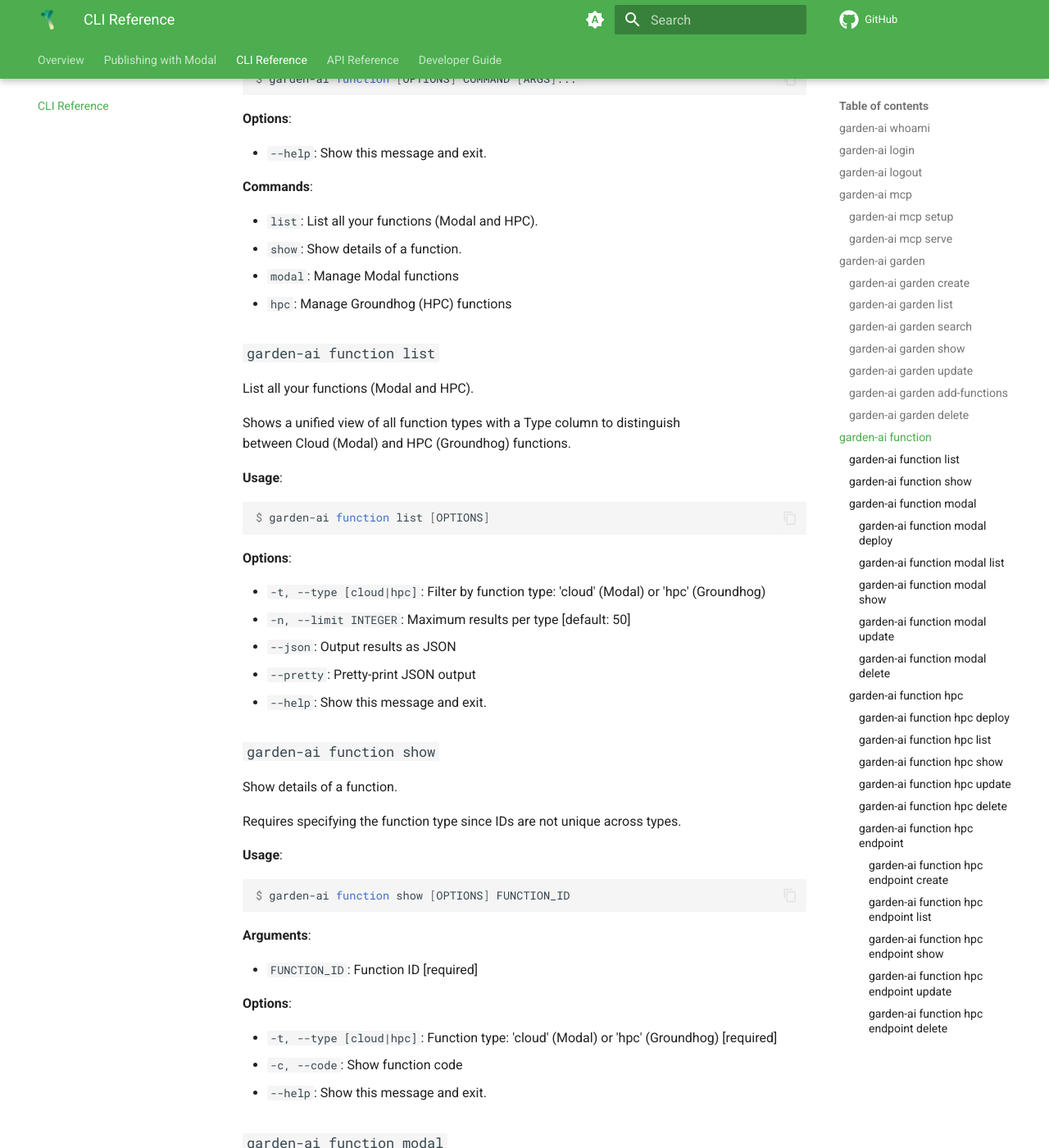
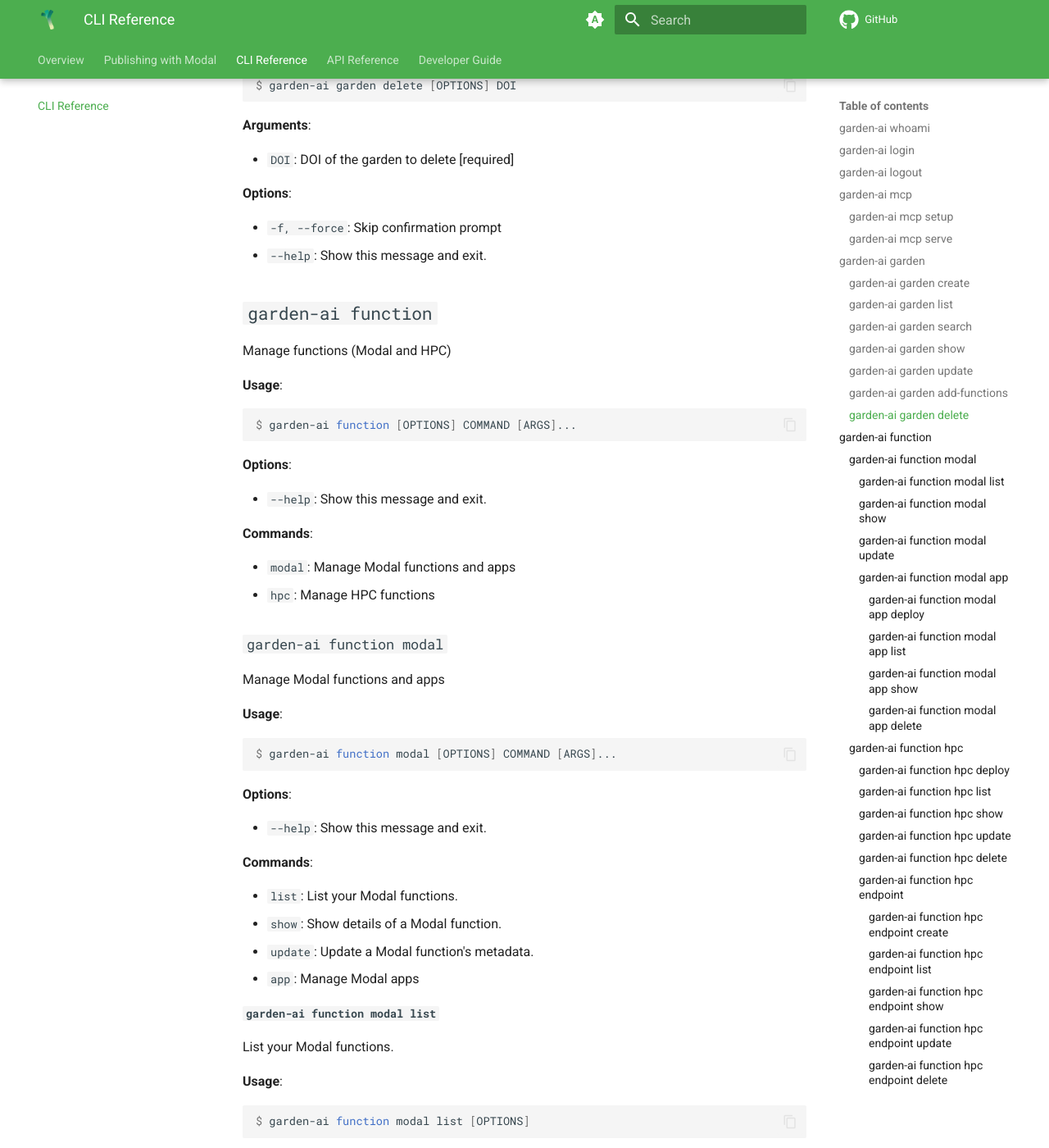
Before and after one commit to Garden-AI/garden, an MkDocs documentation site: the page built from docs/CLI.md, in a window 1280 px wide and 1400 px high, scrolled down 6748 px. Shown: the whole window at 82% size. Built offline with MkDocs 1.6.1 and Material for MkDocs 9.7.7, drawn with Linux system fonts in a browser that asks for light colours; comment, search, counter and statistics services are not loaded; some of the changed text lies outside the part shown.

Commit message:
regenerate cli docs

````diff
--- a/docs/CLI.md
+++ b/docs/CLI.md
@@ -152,12 +152,13 @@
 **Options**:
 
 * `-t, --title TEXT`: Title of the garden  [required]
-* `-a, --authors TEXT`: Comma-separated list of authors  [required]
+* `-a, --authors TEXT`: Comma-separated list of authors. If not provided, uses the current user.
+* `-c, --contributors TEXT`: Comma-separated list of contributors
 * `-d, --description TEXT`: Description of the garden
 * `--tags TEXT`: Comma-separated list of tags
 * `-m, --modal-function-ids TEXT`: Comma-separated Modal function IDs
-* `-g, --hpc-function-ids TEXT`: Comma-separated Groundhog function IDs
-* `--year TEXT`: Publication year
+* `-g, --hpc-function-ids TEXT`: Comma-separated HPC function IDs
+* `--year TEXT`: Publication year  [default: 2026]
 * `--version TEXT`: Garden version  [default: 0.0.1]
 * `--help`: Show this message and exit.
 
@@ -238,10 +246,13 @@
 **Options**:
 
 * `-t, --title TEXT`: New title
-* `-a, --authors TEXT`: New comma-separated list of authors
+* `-a, --authors TEXT`: Comma-separated list of authors. Replaces the entire authors list.
+* `-c, --contributors TEXT`: Comma-separated list of contributors. Replaces the entire contributors list.
 * `-d, --description TEXT`: New description
-* `--tags TEXT`: New comma-separated list of tags
+* `--tags TEXT`: Comma-separated list of tags. Replaces the entire tags list.
 * `--version TEXT`: New version
+* `-m, --modal-function-ids TEXT`: Comma-separated Modal function IDs. Replaces the entire list.
+* `-g, --hpc-function-ids TEXT`: Comma-separated HPC function IDs. Replaces the entire list.
 * `--help`: Show this message and exit.
 
 ### `garden-ai garden add-functions`
@@ -261,7 +272,7 @@
 **Options**:
 
 * `-m, --modal-function-ids TEXT`: Comma-separated Modal function IDs to add
-* `-g, --hpc-function-ids TEXT`: Comma-separated Groundhog function IDs to add
+* `-g, --hpc-function-ids TEXT`: Comma-separated HPC function IDs to add
 * `--replace`: Replace existing functions instead of adding
 * `--help`: Show this message and exit.
 
@@ -300,57 +311,12 @@
 
 **Commands**:
 
-* `list`: List all your functions (Modal and HPC).
-* `show`: Show details of a function.
-* `modal`: Manage Modal functions
-* `hpc`: Manage Groundhog (HPC) functions
-
-### `garden-ai function list`
-
-List all your functions (Modal and HPC).
-
-Shows a unified view of all function types with a Type column to distinguish
-between Cloud (Modal) and HPC (Groundhog) functions.
-
-**Usage**:
-
-```console
-$ garden-ai function list [OPTIONS]
-```
-
-**Options**:
-
-* `-t, --type [cloud|hpc]`: Filter by function type: &#x27;cloud&#x27; (Modal) or &#x27;hpc&#x27; (Groundhog)
-* `-n, --limit INTEGER`: Maximum results per type  [default: 50]
-* `--json`: Output results as JSON
-* `--pretty`: Pretty-print JSON output
-* `--help`: Show this message and exit.
-
-### `garden-ai function show`
-
-Show details of a function.
-
-Requires specifying the function type since IDs are not unique across types.
-
-**Usage**:
-
-```console
-$ garden-ai function show [OPTIONS] FUNCTION_ID
-```
-
-**Arguments**:
-
-* `FUNCTION_ID`: Function ID  [required]
-
-**Options**:
-
-* `-t, --type [cloud|hpc]`: Function type: &#x27;cloud&#x27; (Modal) or &#x27;hpc&#x27; (Groundhog)  [required]
-* `-c, --code`: Show function code
-* `--help`: Show this message and exit.
+* `modal`: Manage Modal functions and apps
+* `hpc`: Manage HPC functions
 
 ### `garden-ai function modal`
 
-Manage Modal functions
+Manage Modal functions and apps
 
 **Usage**:
 
@@ -364,41 +330,14 @@
 
 **Commands**:
 
-* `deploy`: Deploy a Modal app from a Python file.
-* `list`: List your Modal apps.
-* `show`: Show details of a Modal app.
+* `list`: List your Modal functions.
+* `show`: Show details of a Modal function.
 * `update`: Update a Modal function&#x27;s metadata.
-* `delete`: Delete a Modal app and its functions.
-
-#### `garden-ai function modal deploy`
-
-Deploy a Modal app from a Python file.
-
-**Usage**:
-
-```console
-$ garden-ai function modal deploy [OPTIONS] FILE
-```
-
-**Arguments**:
-
-* `FILE`: Path to Modal Python file  [required]
-
-**Options**:
-
-* `-n, --name TEXT`: App name (auto-detected if not provided)
-* `-t, --title TEXT`: Title for functions (defaults to app name)
-* `-a, --authors TEXT`: Comma-separated list of authors
-* `--tags TEXT`: Comma-separated list of tags
-* `--base-image TEXT`: Base Docker image  [default: python:3.11-slim]
-* `-r, --requirements TEXT`: Comma-separated pip requirements
-* `--wait / --no-wait`: Wait for deployment to complete  [default: wait]
-* `--timeout FLOAT`: Deployment timeout in seconds  [default: 300.0]
-* `--help`: Show this message and exit.
+* `app`: Manage Modal apps
 
 #### `garden-ai function modal list`
 
-List your Modal apps.
+List your Modal functions.
 
 **Usage**:
 
@@ -453,14 +395,99 @@
 * `--tags TEXT`: New comma-separated tags
 * `--help`: Show this message and exit.
 
-#### `garden-ai function modal delete`
+#### `garden-ai function modal app`
+
+Manage Modal apps
+
+**Usage**:
+
+```console
+$ garden-ai function modal app [OPTIONS] COMMAND [ARGS]...
+```
+
+**Options**:
+
+* `--help`: Show this message and exit.
+
+**Commands**:
+
+* `deploy`: Deploy a Modal app from a Python file.
+* `list`: List your Modal apps.
+* `show`: Show details of a Modal app.
+* `delete`: Delete a Modal app and its functions.
+
+##### `garden-ai function modal app deploy`
+
+Deploy a Modal app from a Python file.
+
+**Usage**:
+
+```console
+$ garden-ai function modal app deploy [OPTIONS] FILE
+```
+
+**Arguments**:
+
+* `FILE`: Path to Modal Python file  [required]
+
+**Options**:
+
+* `-n, --name TEXT`: App name (auto-detected if not provided)
+* `-t, --title TEXT`: Title for functions (defaults to app name)
+* `-a, --authors TEXT`: Comma-separated list of authors
+* `--tags TEXT`: Comma-separated list of tags
+* `--base-image TEXT`: Base Docker image  [default: python:3.11-slim]
+* `-r, --requirements TEXT`: Comma-separated pip requirements
+* `--wait / --no-wait`: Wait for deployment to complete  [default: wait]
+* `--timeout FLOAT`: Deployment timeout in seconds  [default: 300.0]
+* `--help`: Show this message and exit.
+
+##### `garden-ai function modal app list`
+
+List your Modal apps.
+
+**Usage**:
+
+```console
+$ garden-ai function modal app list [OPTIONS]
+```
+
+**Options**:
+
+* `--json`: Output results as JSON
+* `--pretty`: Pretty-print JSON output
+* `--help`: Show this message and exit.
+
+##### `garden-ai function modal app show`
+
+Show details of a Modal app.
+
+**Usage**:
+
+```console
+$ garden-ai function modal app show [OPTIONS] APP_ID
+```
+
+**Arguments**:
+
+* `APP_ID`: Modal app ID  [required]
+
+**Options**:
+
+* `-c, --code`: Show file contents
+* `--show-app-text`: Show the app_text field (deployed code)
+* `--json`: Output results as JSON
+* `--pretty`: Pretty-print JSON output
+* `--help`: Show this message and exit.
+
+##### `garden-ai function modal app delete`
 
 Delete a Modal app and its functions.
 
 **Usage**:
 
 ```console
-$ garden-ai function modal delete [OPTIONS] APP_ID
+$ garden-ai function modal app delete [OPTIONS] APP_ID
 ```
 
 **Arguments**:
@@ -474,7 +501,7 @@
 
 ### `garden-ai function hpc`
 
-Manage Groundhog (HPC) functions
+Manage HPC functions
 
 **Usage**:
 
@@ -488,16 +515,16 @@
 
 **Commands**:
 
-* `deploy`: Deploy a Groundhog function from a Python...
-* `list`: List your Groundhog functions.
-* `show`: Show details of a Groundhog function.
-* `update`: Update a Groundhog function&#x27;s metadata.
-* `delete`: Delete a Groundhog function.
-* `endpoint`: Manage Groundhog endpoints
+* `deploy`: Deploy a HPC function from a Python file.
+* `list`: List your HPC functions.
+* `show`: Show details of a HPC function.
+* `update`: Update a HPC function&#x27;s metadata.
+* `delete`: Delete a HPC function.
+* `endpoint`: Manage HPC endpoints
 
 #### `garden-ai function hpc deploy`
 
-Deploy a Groundhog function from a Python file.
+Deploy a HPC function from a Python file.
 
 **Usage**:
 
@@ -522,7 +549,7 @@
 
 #### `garden-ai function hpc list`
 
-List your Groundhog functions.
+List your HPC functions.
 
 **Usage**:
 
@@ -538,7 +565,7 @@
 
 #### `garden-ai function hpc show`
 
-Show details of a Groundhog function.
+Show details of a HPC function.
 
 **Usage**:
 
@@ -553,11 +580,13 @@
 **Options**:
 
 * `-c, --code`: Show function code
+* `--json`: Output results as JSON
+* `--pretty`: Pretty-print JSON output
 * `--help`: Show this message and exit.
 
 #### `garden-ai function hpc update`
 
-Update a Groundhog function&#x27;s metadata.
+Update a HPC function&#x27;s metadata.
 
 **Usage**:
 
@@ -581,7 +610,7 @@
 
 #### `garden-ai function hpc delete`
 
-Delete a Groundhog function.
+Delete a HPC function.
 
 **Usage**:
 
@@ -600,7 +629,7 @@
 
 #### `garden-ai function hpc endpoint`
 
-Manage Groundhog endpoints
+Manage HPC endpoints
 
 **Usage**:
 
@@ -614,15 +643,15 @@
 
 **Commands**:
 
-* `create`: Register a new Groundhog endpoint.
-* `list`: List available Groundhog endpoints.
-* `show`: Show details of a Groundhog endpoint.
-* `update`: Update a Groundhog endpoint.
-* `delete`: Delete a Groundhog endpoint.
+* `create`: Register a new HPC endpoint.
+* `list`: List available HPC endpoints.
+* `show`: Show details of a HPC endpoint.
+* `update`: Update a HPC endpoint.
+* `delete`: Delete a HPC endpoint.
 
 ##### `garden-ai function hpc endpoint create`
 
-Register a new Groundhog endpoint.
+Register a new HPC endpoint.
 
 **Usage**:
 
@@ -638,7 +667,7 @@
 
 ##### `garden-ai function hpc endpoint list`
 
-List available Groundhog endpoints.
+List available HPC endpoints.
 
 **Usage**:
 
@@ -655,7 +684,7 @@
 
 ##### `garden-ai function hpc endpoint show`
 
-Show details of a Groundhog endpoint.
+Show details of a HPC endpoint.
 
 **Usage**:
 
@@ -669,11 +698,13 @@
 
 **Options**:
 
+* `--json`: Output results as JSON
+* `--pretty`: Pretty-print JSON output
 * `--help`: Show this message and exit.
 
 ##### `garden-ai function hpc endpoint update`
 
-Update a Groundhog endpoint.
+Update a HPC endpoint.
 
 **Usage**:
 
@@ -693,7 +724,7 @@
 
 ##### `garden-ai function hpc endpoint delete`
 
-Delete a Groundhog endpoint.
+Delete a HPC endpoint.
 
 **Usage**:
 
````
Also changed, not shown: other parts of docs/CLI.md (+14 -4 lines).
